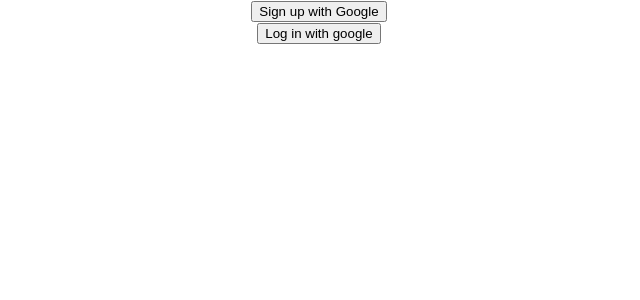
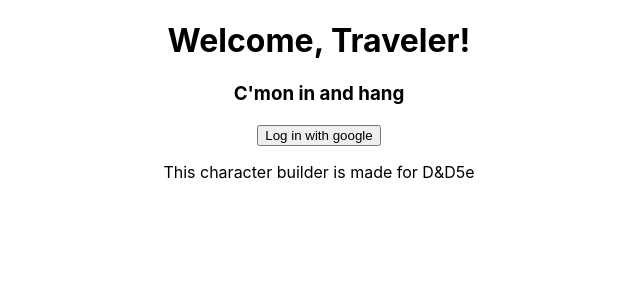
Before and after one commit to KajeJohnson/DnD_Character_Builder_Frontend, a React (Create React App) app: page / in a window 1280 px wide. Shown: the top 300 px of the page, without its empty margins (321-961 px from the left). Built offline with nearby package versions, Linux system fonts and the light colour scheme; no server answers.

Commit message:
adding to login page

```diff
--- a/src/App.tsx
+++ b/src/App.tsx
@@ -6,13 +6,12 @@
 import LoginPage from "./pages/LoginPage";
 
 function App() {
-	return (
-		<div className="App">
-			<TestRaceList />
-			<SignupPage />
-			<LoginPage />
-		</div>
-	);
+  return (
+    <div className="App">
+      {/* <SignupPage /> */}
+      <LoginPage />
+    </div>
+  );
 }
 
 export default App;
--- a/src/pages/LoginPage.tsx
+++ b/src/pages/LoginPage.tsx
@@ -8,7 +8,10 @@
 
   return (
     <div>
+      <h1>Welcome, Traveler! </h1>
+      <h3>C'mon in and hang</h3>
       <button onClick={handleLogin}>Log in with google</button>
+      <p>This character builder is made for D&D5e</p>
     </div>
   );
 }
```
Also changed, not shown: 1 other file (tests, documents, lock files or other folders). Lines whose indentation alone changed are shown as unchanged.
